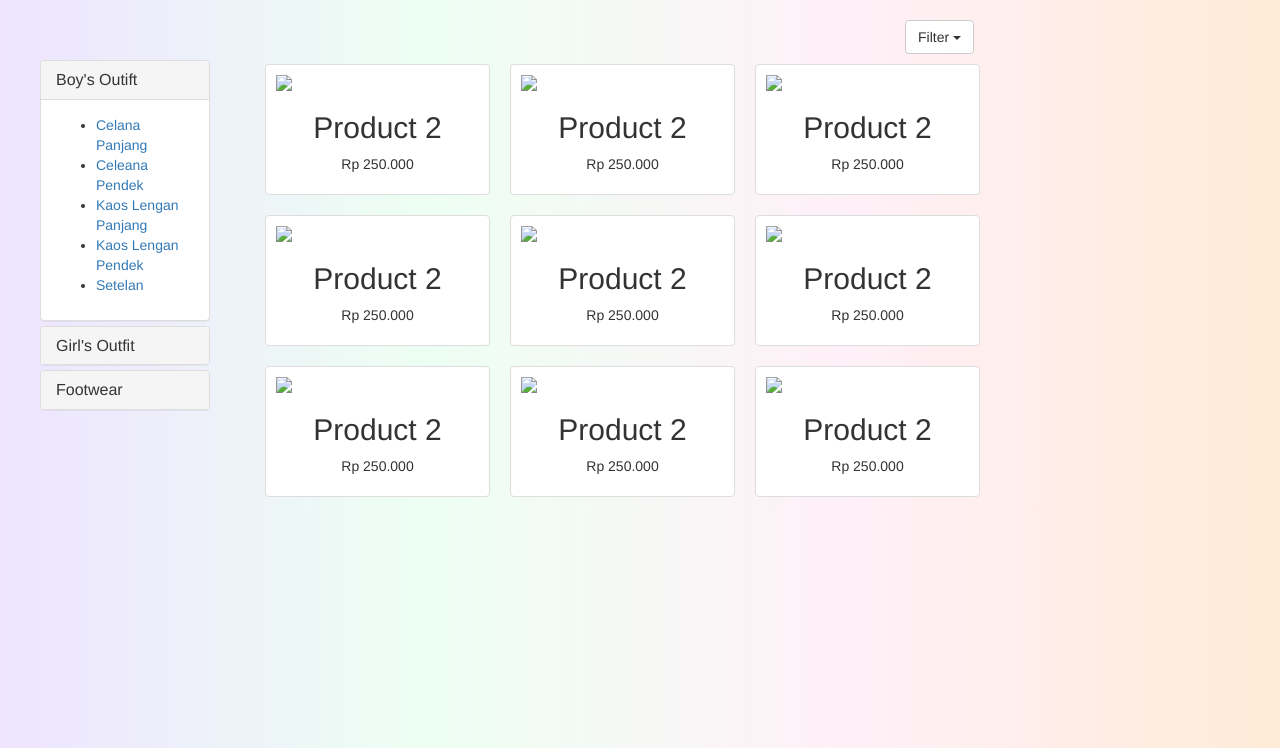
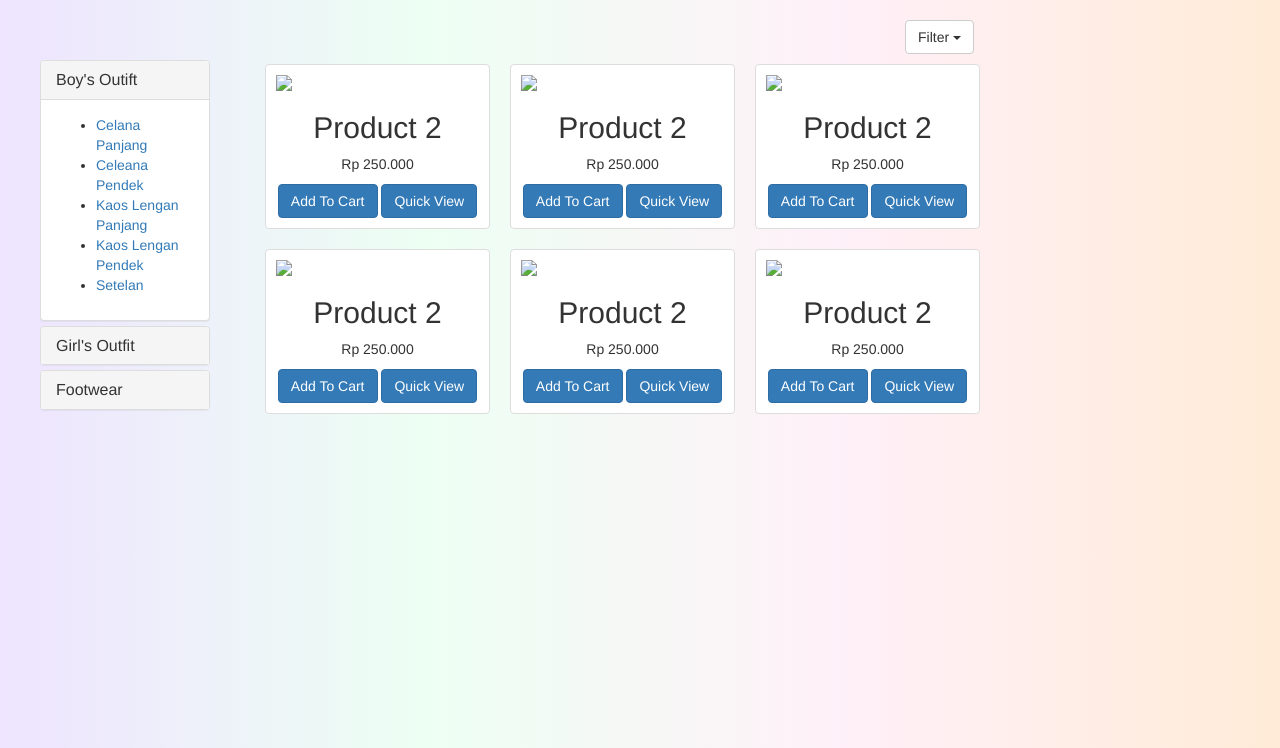
Before and after one commit to kzyc26/Toko-Pojok-70, a PHP site: page /html/products.html in a window 1280 px wide; the page is wider, and only the part inside the window is pictured. Shown: the part 52-800 px from the top of that part. Run offline with PHP 8.4, Linux system fonts and the light colour scheme; some libraries are stand-ins or nearby versions.

Commit message:
Product
Product

```diff
--- a/project kelompok/css/product.css
+++ b/project kelompok/css/product.css
@@ -26,10 +26,9 @@ body{
     background-image: linear-gradient( to right,#EEE4FF, #EDFFF3, #FFF0F8,#FFEBD7);
 }
 .productsimg {
-        background-color: #ddd;
-        min-height: 500px;
-        overflow: auto;
-        padding: 20px;
+    /* background-color: #ddd; */
+    min-height: 500px;
+    overflow: auto;
     }
     .container {
         width: 800px;
--- a/project kelompok/html/products.html
+++ b/project kelompok/html/products.html
@@ -1,4 +1,3 @@
-
 <!DOCTYPE html>
 <html>
 
@@ -72,7 +71,8 @@
       <div class="panel panel-default">
         <div class="panel-heading" role="tab" id="headingOne">
           <h4 class="panel-title">
-        <a role="button" data-toggle="collapse" data-parent="#accordion" href="#collapseOne" aria-expanded="true" aria-controls="collapseOne">
+            <a role="button" data-toggle="collapse" data-parent="#accordion" href="#collapseOne" aria-expanded="true"
+              aria-controls="collapseOne">
               Boy's Outift
             </a>
           </h4>
@@ -92,7 +92,8 @@
       <div class="panel panel-default">
         <div class="panel-heading" role="tab" id="headingTwo">
           <h4 class="panel-title">
-        <a class="collapsed" role="button" data-toggle="collapse" data-parent="#accordion" href="#collapseTwo" aria-expanded="false" aria-controls="collapseTwo">
+            <a class="collapsed" role="button" data-toggle="collapse" data-parent="#accordion" href="#collapseTwo"
+              aria-expanded="false" aria-controls="collapseTwo">
               Girl's Outfit
             </a>
           </h4>
@@ -112,7 +113,8 @@
       <div class="panel panel-default">
         <div class="panel-heading" role="tab" id="headingThree">
           <h4 class="panel-title">
-        <a class="collapsed" role="button" data-toggle="collapse" data-parent="#accordion" href="#collapseThree" aria-expanded="false" aria-controls="collapseThree">
+            <a class="collapsed" role="button" data-toggle="collapse" data-parent="#accordion" href="#collapseThree"
+              aria-expanded="false" aria-controls="collapseThree">
               Footwear
             </a>
           </h4>
@@ -134,7 +136,8 @@
   </div>
   <div class="container">
     <div class="dropdown">
-          <button class="btn btn-default dropdown-toggle" type="button" id="dropdownMenu1" data-toggle="dropdown" aria-haspopup="true" aria-expanded="true">
+      <button class="btn btn-default dropdown-toggle" type="button" id="dropdownMenu1" data-toggle="dropdown"
+        aria-haspopup="true" aria-expanded="true">
         Filter
         <span class="caret"></span>
       </button>
@@ -144,57 +147,140 @@
         <li><a href="#">Color</a></li>
       </ul>
     </div>
-<div clas = "productsimg">
+    <div class="productsimg">
       <div class="thumbnail">
         <img src="http://via.placeholder.com/250x150">
         <h2>Product 2</h2>
         <p>Rp 250.000</p>
+      <div class="space-ten"></div>
+                <div class="btn-ground text-center">
+                    <button type="button" class="btn btn-primary"><i class="fa fa-shopping-cart"></i> Add To Cart</button>
+                    <button type="button" class="btn btn-primary" data-toggle="modal" data-target="#product_view"><i class="fa fa-search"></i> Quick View</button>
+                </div>
+                <div class="space-ten"></div>
       </div>
       <div class="thumbnail">
         <img src="http://via.placeholder.com/250x150">
         <h2>Product 2</h2>
         <p>Rp 250.000</p>
+      <div class="space-ten"></div>
+                <div class="btn-ground text-center">
+                    <button type="button" class="btn btn-primary"><i class="fa fa-shopping-cart"></i> Add To Cart</button>
+                    <button type="button" class="btn btn-primary" data-toggle="modal" data-target="#product_view"><i class="fa fa-search"></i> Quick View</button>
+                </div>
+                <div class="space-ten"></div>
       </div>
       <div class="thumbnail">
         <img src="http://via.placeholder.com/250x150">
         <h2>Product 2</h2>
         <p>Rp 250.000</p>
+      <div class="space-ten"></div>
+                <div class="btn-ground text-center">
+                    <button type="button" class="btn btn-primary"><i class="fa fa-shopping-cart"></i> Add To Cart</button>
+                    <button type="button" class="btn btn-primary" data-toggle="modal" data-target="#product_view"><i class="fa fa-search"></i> Quick View</button>
+                </div>
+                <div class="space-ten"></div>
       </div>
       <div class="thumbnail">
         <img src="http://via.placeholder.com/250x150">
         <h2>Product 2</h2>
         <p>Rp 250.000</p>
+      <div class="space-ten"></div>
+                <div class="btn-ground text-center">
+                    <button type="button" class="btn btn-primary"><i class="fa fa-shopping-cart"></i> Add To Cart</button>
+                    <button type="button" class="btn btn-primary" data-toggle="modal" data-target="#product_view"><i class="fa fa-search"></i> Quick View</button>
+                </div>
+                <div class="space-ten"></div>
       </div>
       <div class="thumbnail">
         <img src="http://via.placeholder.com/250x150">
         <h2>Product 2</h2>
         <p>Rp 250.000</p>
+      <div class="space-ten"></div>
+                <div class="btn-ground text-center">
+                    <button type="button" class="btn btn-primary"><i class="fa fa-shopping-cart"></i> Add To Cart</button>
+                    <button type="button" class="btn btn-primary" data-toggle="modal" data-target="#product_view"><i class="fa fa-search"></i> Quick View</button>
+                </div>
+                <div class="space-ten"></div>
       </div>
       <div class="thumbnail">
         <img src="http://via.placeholder.com/250x150">
         <h2>Product 2</h2>
         <p>Rp 250.000</p>
+      <div class="space-ten"></div>
+                <div class="btn-ground text-center">
+                    <button type="button" class="btn btn-primary"><i class="fa fa-shopping-cart"></i> Add To Cart</button>
+                    <button type="button" class="btn btn-primary" data-toggle="modal" data-target="#product_view"><i class="fa fa-search"></i> Quick View</button>
                 </div>
-  <div class="thumbnail">
-    <img src="http://via.placeholder.com/250x150">
-    <h2>Product 2</h2>
-    <p>Rp 250.000</p>
+                <div class="space-ten"></div>
       </div>
-  <div class="thumbnail">
-    <img src="http://via.placeholder.com/250x150">
-    <h2>Product 2</h2>
-    <p>Rp 250.000</p>
+
+
+
     </div>
-  <div class="thumbnail">
-    <img src="http://via.placeholder.com/250x150">
-    <h2>Product 2</h2>
-    <p>Rp 250.000</p>
+    <div class="modal fade product_view" id="product_view">
+        <div class="modal-dialog">
+            <div class="modal-content">
+                <div class="modal-header">
+                    <a href="#" data-dismiss="modal" class="class pull-right"><span class="glyphicon glyphicon-remove"></span></a>
+                    <h3 class="modal-title">Product Details</h3>
+                </div>
+                <div class="modal-body">
+                    <div class="row">
+                        <div class="col-md-6 product_img">
+                            <img src="http://img.bbystatic.com/BestBuy_US/images/products/5613/5613060_sd.jpg" class="img-responsive">
+                        </div>
+                        <div class="col-md-6 product_content">
+                            <h4>Product Id: <span>51526</span></h4>
+                            <div class="rating">
+                                <span class="glyphicon glyphicon-star"></span>
+                                <span class="glyphicon glyphicon-star"></span>
+                                <span class="glyphicon glyphicon-star"></span>
+                                <span class="glyphicon glyphicon-star"></span>
+                                <span class="glyphicon glyphicon-star"></span>
+                                (10 reviews)
+                            </div>
+                            <p>Lorem Ipsum is simply dummy text of the printing and typesetting industry. Lorem Ipsum has been the industry's standard dummy text ever since the 1500s, when an unknown printer took a galley of type and scrambled it to make a type specimen book.Lorem Ipsum is simply dummy text of the printing and typesetting industry.</p>
+                            <h3 class="cost"><span class="glyphicon glyphicon-usd"></span> 75.00 <small class="pre-cost"><span class="glyphicon glyphicon-usd"></span> 60.00</small></h3>
+                            <div class="row">
+                                <div class="col-md-4 col-sm-6 col-xs-12">
+                                    <select class="form-control" name="select">
+                                        <option value="" selected="">Color</option>
+                                        <option value="black">Black</option>
+                                        <option value="white">White</option>
+                                        <option value="gold">Gold</option>
+                                        <option value="rose gold">Rose Gold</option>
+                                    </select>
+                                </div>
+                                <!-- end col -->
+                                <div class="col-md-4 col-sm-6 col-xs-12">
+                                    <select class="form-control" name="select">
+                                        <h1>Size</h1><option value="">Size</option>
+
+                                    </select>
+                                </div>
+                                <!-- end col -->
+                                <div class="col-md-4 col-sm-12">
+                                    <select class="form-control" name="select">
+                                        <option value="" selected="">QTY</option>
+                                        <option value="">1</option>
+                                        <option value="">2</option>
+                                        <option value="">3</option>
+                                    </select>
+                                </div>
+                                <!-- end col -->
+                            </div>
+                            <div class="space-ten"></div>
+                            <div class="btn-ground">
+                                <button type="button" class="btn btn-primary"><span class="glyphicon glyphicon-shopping-cart"></span> Add To Cart</button>
+                                <button type="button" class="btn btn-primary"><span class="glyphicon glyphicon-heart"></span> Add To Wishlist</button>
                             </div>
   </div>
+
   </div>
 
 
   <link href="../assets/bootstrap-3.4.1-dist/css/bootstrap.css" rel="stylesheet">
-  <link href ="../css/product.css" rel="stylesheet">
+  <link href="../css/product.css" rel="stylesheet">
   <script src="../assets/bootstrap-3.4.1-dist/js/bootstrap.js"></script>
 </body>
```
Lines whose indentation alone changed are shown as unchanged.
